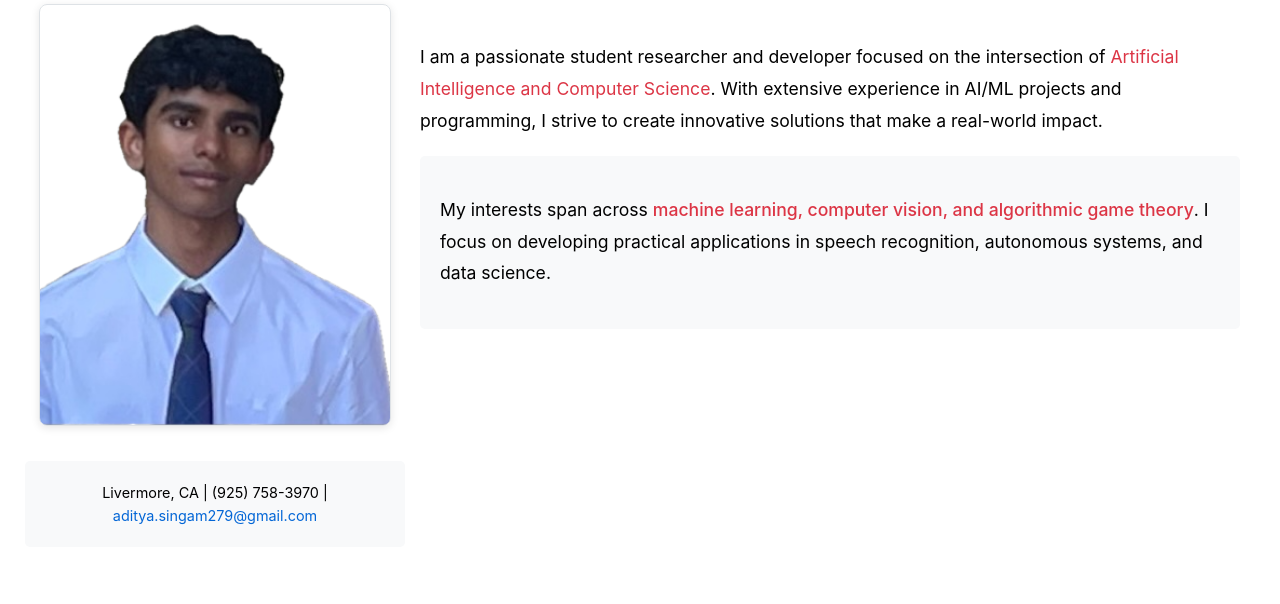
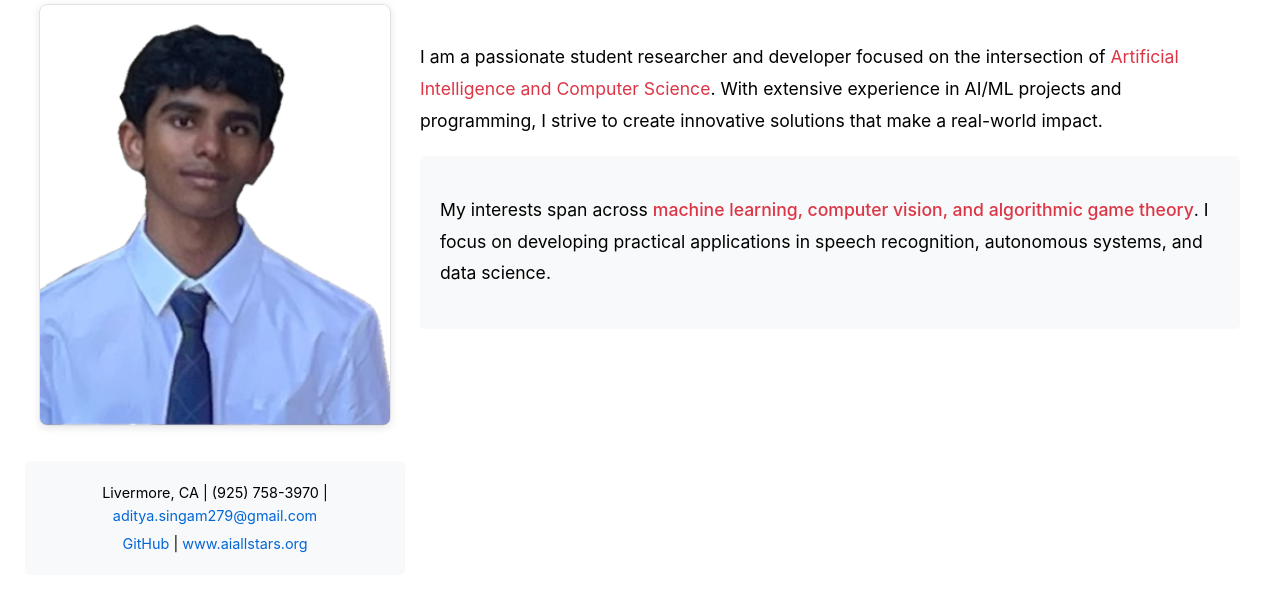
Before and after one commit to aditya-singam/aditya-singam.github.io, a plain HTML site: page index.html in a window 1280 px wide. Shown: the part 164-768 px from the top of the page. Drawn offline with Linux system fonts and the light colour scheme.

Commit message:
updated  commit changes

```diff
--- a/index.html
+++ b/index.html
@@ -25,6 +25,7 @@
             <img src="aditya-profile.jpg?v=4" alt="Aditya Singampalli" class="profile-image">
             <div class="contact-info">
                 <p>Livermore, CA | (925) 758-3970 | <a href="mailto:aditya.singam279@gmail.com">aditya.singam279@gmail.com</a></p>
+                <p><a href="https://github.com/aditya-singam" target="_blank">GitHub</a> | <a href="http://www.aiallstars.org" target="_blank">www.aiallstars.org</a></p>
             </div>
         </div>
         <div class="bio">
```
